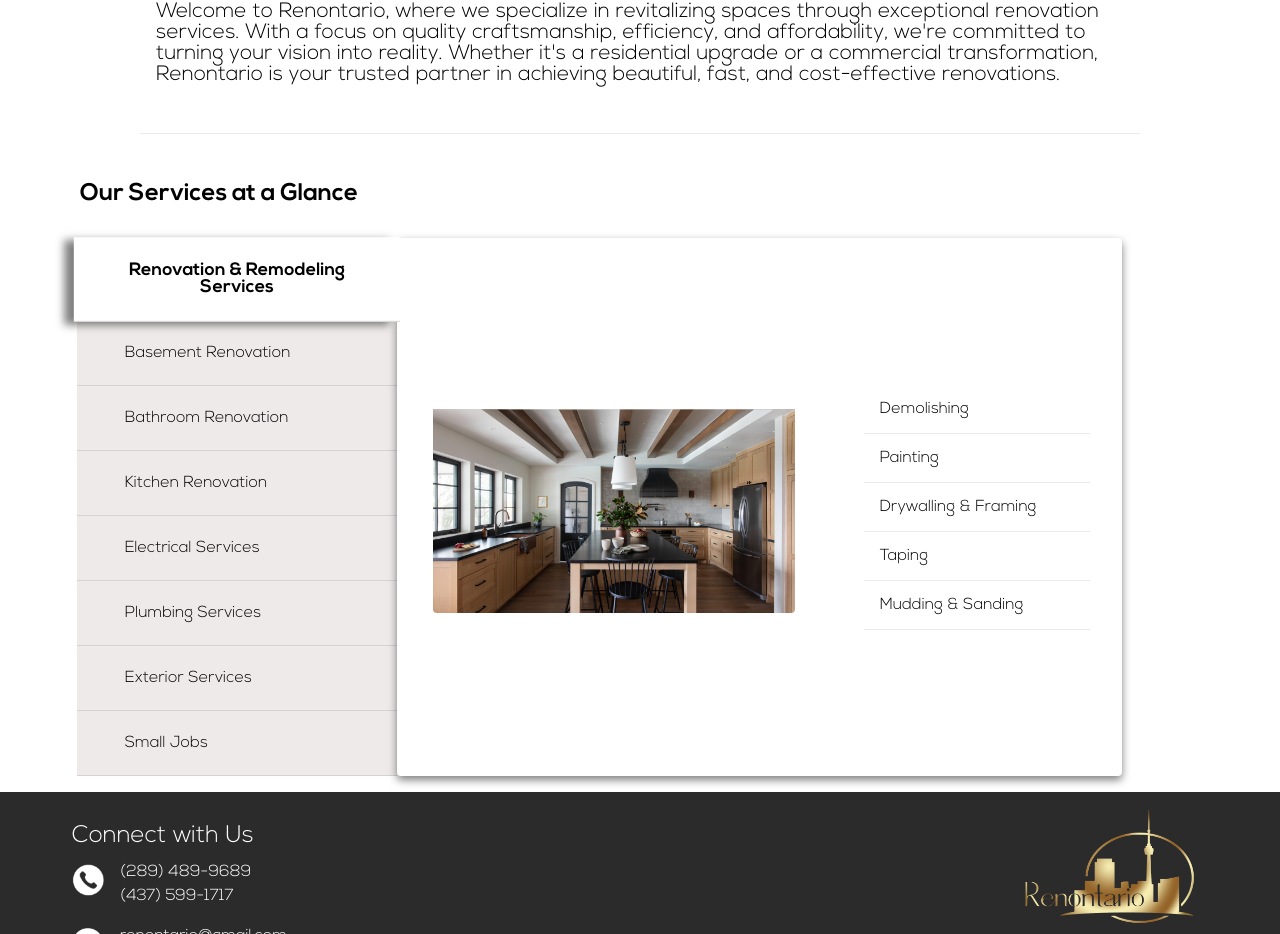
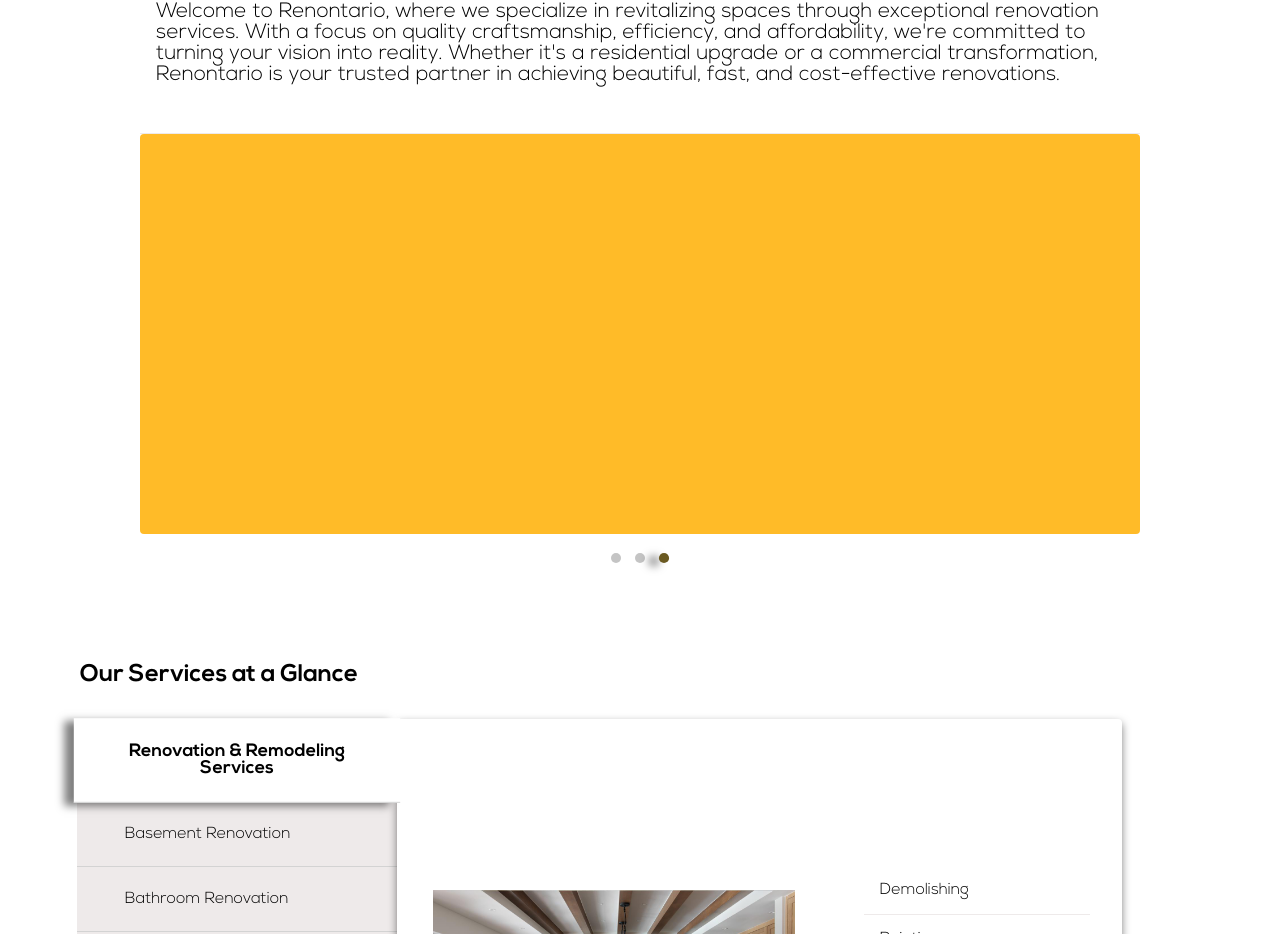
Before and after one commit to Bita-Fotovvat/renovation-website, a React (Create React App) app: page / in a window 1280 px wide. Shown: the part 970-1904 px from the top of the page. Built offline with nearby package versions, Linux system fonts and the light colour scheme.

Commit message:
created the slideshow first version

```diff
--- a/package.json
+++ b/package.json
@@ -14,6 +14,7 @@
     "react-dom": "^18.2.0",
     "react-router-dom": "^6.22.2",
     "react-scripts": "5.0.1",
+    "react-slideshow-image": "^4.3.1",
     "react-toastify": "^10.0.5",
     "sass": "^1.71.1",
     "web-vitals": "^2.1.4"
--- a/src/components/SlideShow/SlideShow.js
+++ b/src/components/SlideShow/SlideShow.js
@@ -1,27 +1,60 @@
 import "./SlideShow.scss";
-import {useState} from 'react';
+import { useState, useEffect, useRef } from "react";
+import Image1 from "../../assets/images/slideshows/first-order.jpg";
 
 export default function SlideShow(){
+    const [index, setIndex] = useState(0);
+    const timeoutRef = useRef(null);
+    const slideImages = [Image1, "#00C49F", "#FFBB28"];
+    const delay = 2500;
 
-    const Slideshow = ({ images }) => {
-        const [currentIndex, setCurrentIndex] = useState(0);
+    function resetTimeout() {
+        if (timeoutRef.current) {
+          clearTimeout(timeoutRef.current);
+        }
+      }
 
-        const goToNext = () => {
-            const isLastSlide = currentIndex === images.length - 1;
-            const newIndex = isLastSlide ? 0 : currentIndex + 1;
-            setCurrentIndex(newIndex);
+    useEffect(() => {
+        resetTimeout();
+        timeoutRef.current = setTimeout(
+          () =>
+            setIndex((prevIndex) =>
+              prevIndex === slideImages.length - 1 ? 0 : prevIndex + 1
+            ),
+          delay
+        );
+
+        return () => {
+            resetTimeout();
         };
-
-        return (
-            <div>
-                <img src={images[currentIndex]} alt={`Slide ${currentIndex}`} />
-                <button onClick={goToNext}>Next</button>
-            </div>
-        );
-    };
+      }, [index]);
 
     return(
-    <>
-    </>
+        <div className="slideshow">
+            <div
+            className="slideshowSlider"
+            style={{ transform: `translate3d(${-index * 100}%, 0, 0)` }}
+            >
+            {slideImages.map((backgroundColor, index) => (
+                <div
+                className="slide"
+                key={index}
+                style={{ backgroundColor }}
+                ></div>
+            ))}
+            </div>
+
+            <div className="slideshowDots">
+                {slideImages.map((_, idx) => (
+                <div
+                key={idx}
+                className={`slideshowDot${index === idx ? " active" : ""}`}
+                onClick={() => {
+                    setIndex(idx);
+                }}
+                ></div>
+            ))}
+            </div>
+        </div>
     );
 }
--- a/src/components/SlideShow/SlideShow.scss
+++ b/src/components/SlideShow/SlideShow.scss
@@ -2,3 +2,35 @@
 @use "../../styles/partials/typography" as *;
 @use "../../styles/partials/mixins" as *;
 @use "../../styles/partials/_global" as *;
+
+.slideshow {
+    margin: 0 auto;
+    overflow: hidden;
+    max-width: 1000px;
+    padding-bottom: 3rem;
+  }
+  .slideshowSlider {
+    white-space: nowrap;
+    transition: ease 1000ms;
+  }
+  .slide {
+    height: 400px;
+    width: 100%;
+    border-radius: 4px;
+    display: inline-block;
+  }
+  .slideshowDots {
+    text-align: center;
+  }
+  .slideshowDot {
+    display: inline-block;
+    height: 10px;
+    width: 10px;
+    border-radius: 50%;
+    cursor: pointer;
+    margin: 15px 7px 0px;
+    background-color: #c4c4c4;
+  }
+  .slideshowDot.active {
+    background-color: #6a5921;
+  }
--- a/src/pages/HomePage/HomePage.js
+++ b/src/pages/HomePage/HomePage.js
@@ -2,12 +2,14 @@ import "./HomePage.scss";
 import Hero from "../../components/Hero/Hero";
 import About from "../../components/About/About";
 import Introduction from "../../components/Introduction/Introduction";
+import SlideShow from "../../components/SlideShow/SlideShow";
 
 export default function HomePage(){
     return(
         <>
         <Hero/>
         <About/>
+        <SlideShow />
         <Introduction />
         </>
     )
```
Also changed, not shown: src/components/Footer/Footer.js (+9 -0 lines), 2 other files (tests, documents, lock files or other folders).
